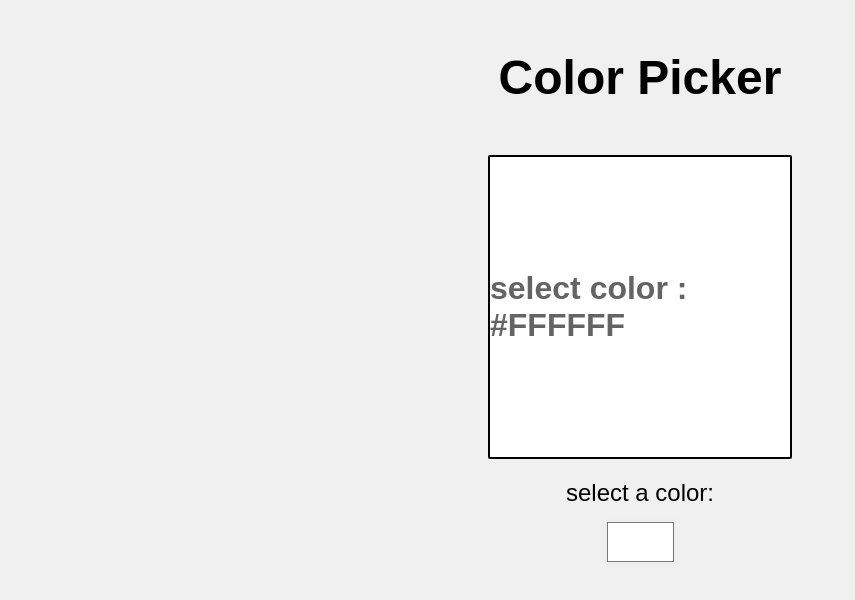
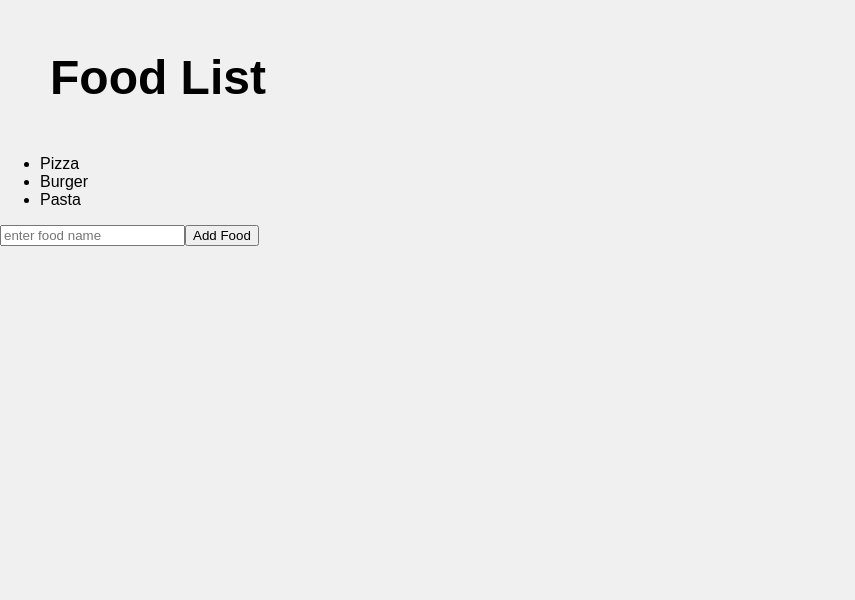
Before and after one commit to Tinbit-Tech/my-react-app, a React (Vite) app: page / in a window 1280 px wide. Shown: the top 600 px of the page, without its empty margins (0-855 px from the left). Built offline with nearby package versions, Linux system fonts and the light colour scheme.

Commit message:
useState for Color picker that you can chage any color and see its id

```diff
--- a/src/App.jsx
+++ b/src/App.jsx
@@ -1,7 +1,7 @@
-import Colorpic from './Colorpic.jsx';
+import Updatelist from './Updatelist.jsx';
 function App() {
   return(
-    <Colorpic />
+    <Updatelist />
   );
 }
 
--- /dev/null
+++ b/src/Updatelist.jsx
@@ -0,0 +1,33 @@
+import React, { useState } from 'react';
+function Updatelist(){
+const [foods, setFoods] = useState(["Pizza", "Burger", "Pasta"]);
+
+function handleAddFood() {
+    const newFood = document.getElementById("Enter a new food item:").value;
+    document.getElementById("Enter a new food item:").value = ""; // Clear the input field
+
+       setFoods(f => [...f, newFood]);
+}
+
+function handleRemoveFood(index) {
+    setFoods(foods.filter((_, i) => i !== index));
+}
+
+
+return(
+    <div>
+        <h2>Food List</h2>
+        <ul>
+            {foods.map((food, index) =>
+                <li key={index} onClick={() => handleRemoveFood(index)}>
+                    {food}
+                </li>)}
+                      </ul>
+                 <input type="text" id="foodInput" placeholder="enter food name"/>
+                    <button onClick={() => handleAddFood}>Add Food</button>
+
+
+
+    </div>)
+}
+export default Updatelist
```
